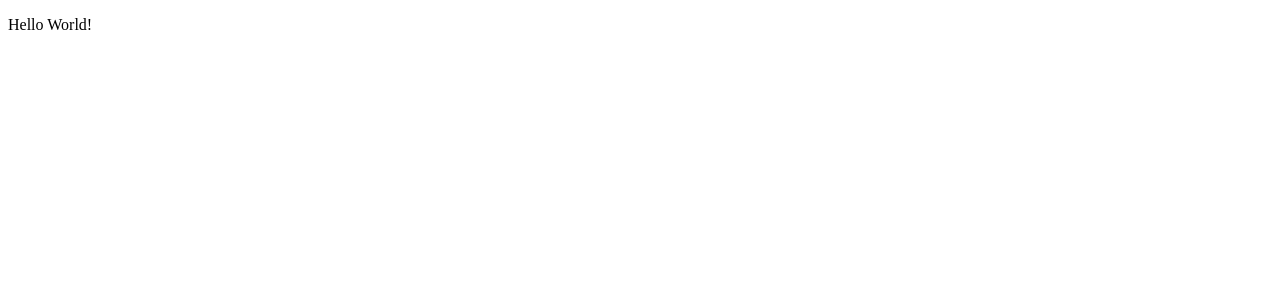
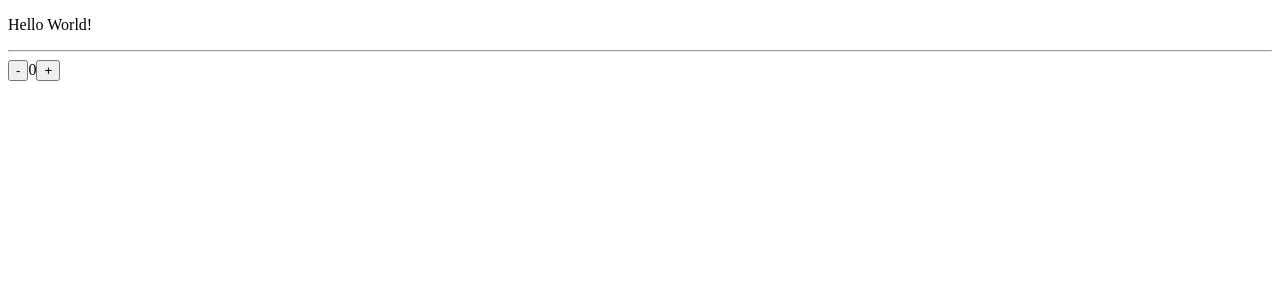
Before and after one commit to warlock-mw/react-test, a React app: page / in a window 1280 px wide. Shown: the top 300 px of the page. Built offline with nearby package versions, Linux system fonts and the light colour scheme.

Commit message:
README 作成

```diff
--- a/src/App.jsx
+++ b/src/App.jsx
@@ -1,11 +1,16 @@
 import React, { Component } from 'react';
 import { render } from 'react-dom';
 import HelloWorld from '@/components/HelloWorld';
+import Counter from '@/components/Counter';
 
 export default class App extends Component {
     render() {
         return (
-            <HelloWorld />
+            <div>
+              <HelloWorld />
+              <hr />
+              <Counter />
+            </div>
         );
     }
 }
--- /dev/null
+++ b/src/components/Counter.jsx
@@ -0,0 +1,51 @@
+import React, { Component } from 'react';
+import { render } from 'react-dom';
+
+function changeCount(baseNum, num) {
+    let count = baseNum + num;
+
+    return {
+        count: count,
+        count_list: [...Array(count).keys()]
+    }
+}
+
+export default class Counter extends Component {
+    constructor(props) {
+        super(props);
+
+        this.state = {
+            count: 0,
+            count_list: [0],
+        };
+
+        this.increment = this.increment.bind(this);
+        this.decrement = this.decrement.bind(this);
+    }
+
+    increment(e) {
+        this.setState(
+            changeCount(this.state.count, 1)
+        );
+    }
+
+    decrement(e) {
+        if (this.state.count > 0) {
+            this.setState(
+                changeCount(this.state.count, -1)
+            );
+        }
+    }
+
+    render() {
+        return (
+            <div>
+              <div>
+                <button onClick={this.decrement}>-</button>
+                <span>{this.state.count}</span>
+                <button onClick={this.increment}>+</button>
+              </div>
+            </div>
+        );
+    }
+}
```
Also changed, not shown: 1 other file (tests, documents, lock files or other folders).
